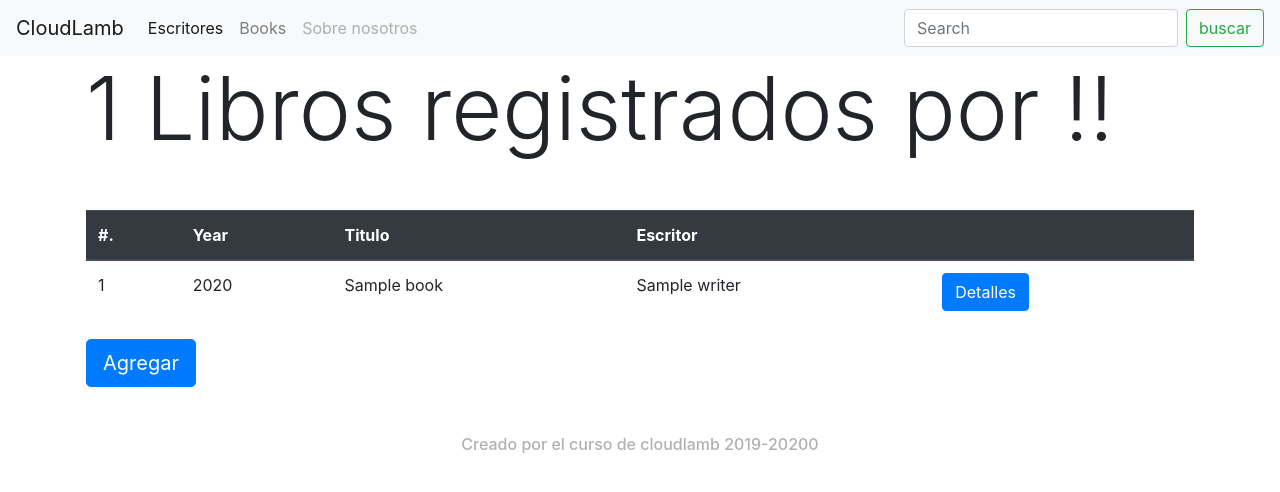
After one commit to jacsierj93/cloudlamb_project, a Django app: page /library/books in a window 1280 px wide. The commit adds this page. Shown: the top 492 px of the page. Run offline with Django 3.2, Linux system fonts and the light colour scheme; tables that the repository leaves empty hold one stand-in row (values such as "Sample post"); some libraries are stand-ins or nearby versions.

Commit message:
creacion formulario para Book

```diff
--- a/cloudlamb/settings.py
+++ b/cloudlamb/settings.py
@@ -23,7 +23,7 @@ BASE_DIR = os.path.dirname(os.path.dirname(os.path.abspath(__file__)))
 SECRET_KEY = '$d=_rnip8h6i3zkani4k_q-(@cx)s=m3@v=@gk^y=mx5_d98o0'
 
 # SECURITY WARNING: don't run with debug turned on in production!
-DEBUG = False
+DEBUG = True
 
 ALLOWED_HOSTS = ['localhost','127.0.0.1']
 
--- a/library/models.py
+++ b/library/models.py
@@ -10,9 +10,9 @@ class Writer(models.Model):
 		return self.name
 
 class Book(models.Model):
-	title = models.CharField(max_length = 200)
+	title = models.CharField(max_length = 20, unique=True)
 	resume = models.CharField(max_length = 500)
-	year = models.IntegerField(default = 2020)
+	year = models.IntegerField(default = 1999)
 	writer = models.ForeignKey(Writer, on_delete=models.CASCADE)
 
 	def __str__(self):
--- a/library/templates/base.html
+++ b/library/templates/base.html
@@ -21,7 +21,7 @@
                 <a class="nav-link" href="{%url 'ruta_escritores'%}">Escritores <span class="sr-only">(current)</span></a>
               </li>
               <li class="nav-item">
-                <a class="nav-link disabled" href="#">Books</a>
+                <a class="nav-link" href="{% url 'list_books' %}">Books</a>
               </li>
               <li class="nav-item">
                 <a class="nav-link disabled" href="#" tabindex="-1" aria-disabled="true">Sobre nosotros</a>
--- /dev/null
+++ b/library/templates/library/book_list.html
@@ -0,0 +1,34 @@
+{% extends '../base.html'%}
+
+{% block content %}
+
+<h2 class="display-2">{{book_list|length}} Libros registrados por !!</h2>
+
+<table class="table mt-5 table-hover">
+  <thead class="thead-dark">
+    <tr>
+      <th scope="col">#.</th>
+      <th scope="col">Year</th>
+      <th scope="col">Titulo</th>
+      <th scope="col">Escritor</th>
+      <th scope="col"></th>
+    </tr>
+  </thead>
+  <tbody>
+    {% for book in book_list %}
+      <tr>
+        <td scope="row">{{book.id}}</td>
+        <td>{{book.year}}</td>
+        <td>{{book.title}}</td>
+        <td>{{book.writer.name}}</td>
+        <td>
+          <a href="{%url 'detail_book' book.id%}" class="btn btn-outline-primary active" role="button" aria-pressed="true">Detalles</a>
+        </td>
+      </tr>
+    {% endfor %}
+  </tbody>
+</table>
+
+<a href="{% url 'book_form'%}" class="btn btn-outline-primary btn-lg active" role="button" aria-pressed="true">Agregar</a>
+
+{% endblock %}
--- a/library/templates/writers/editar.html
+++ b/library/templates/writers/editar.html
@@ -7,7 +7,7 @@
   <div class="form-row">
     <div class="form-group col-md-12">
       <label for="inputEmail4">Nombre</label>
-      <input name="nombre" type="text" class="form-control" id="inputEmail4" value="{{writer.name}}" required>
+      <input name="name" type="text" class="form-control" id="inputEmail4" value="{{writer.name}}" required>
     </div>
     <div class="form-group col-md-12">
       <label for="inputPassword4">Biografia</label>
--- a/library/urls.py
+++ b/library/urls.py
@@ -15,8 +15,13 @@ urlpatterns = [
     path('editar/<int:writer_id>',views.writerEdit,name="editar_escritor"),
 
     path('edit/<int:writer_id>',views.writerEdit,name="form_editar"),
-    path('save',views.writerEdit,name="guardar")
+    path('save',views.writerEdit,name="guardar"),
 
+    path('books',views.BookIndexView.as_view(),name='list_books'),
+    path('book/<pk>',views.BookDetailView.as_view(),name='detail_book'),
+
+    path('book_insert',views.manage_book,name="book_form"),
+    path('book_save',views.manage_book,name="book_save")
 
 
     # path('saludar/<str:name>',views.hola,name='hola'),
--- a/library/views.py
+++ b/library/views.py
@@ -4,8 +4,11 @@ from django.template import loader
 from django.shortcuts import render, get_object_or_404
 from django.urls import reverse
 from django.views import generic
+from django.forms import modelform_factory
 
-from .models import Writer
+from .forms import WriterForm
+
+from .models import Writer, Book
 # Create your views here.
 # EQUIVALE A
 
@@ -20,38 +23,41 @@ def index(request):
     return HttpResponse(loader.get_template('writers/index.html').render({},request))
 
 
-# def writers(request):
-#     writers = Writer.objects.all()
-#     x = {
-#         'writer_list': writers,
-#         'usuario':'JACSIEL'
-#     }
-#
-#     return render(request,'writers/writers.html',x)
-
-
-# def writer(request, writer_id):
-#     writ = get_object_or_404(Writer,pk=writer_id)
-#     return render(request,'writers/writer.html',{'writer':writ})
-
-
-
 def writerEdit(request,writer_id=False):
     if(request.method == 'GET'):
         if(not writer_id):
-            return render(request,'writers/form.html',{})
+            f = WriterForm()
+            return render(request,'writers/form.html',{'form':f})
         else:
             writer = get_object_or_404(Writer,pk=writer_id)
             return render(request,'writers/editar.html',{'writer':writer})
     else:
+        if(not writer_id):
+            form = WriterForm(request.POST)
+        else:
+            w = get_object_or_404(Writer,pk=writer_id)
+            form = WriterForm(request.POST,instance = w)
 
-        if(not writer_id):
-            writer = Writer()
+        writer = form.save()
+        return HttpResponseRedirect(reverse('detalle_escritor',args=(writer.id,)))
+
+
+class BookIndexView(generic.ListView):
+    model = Book
+
+class BookDetailView(generic.DetailView):
+    model = Book
+
+def manage_book(request):
+    BookFormSet = modelform_factory(Book, fields=['year','title','resume','writer'])
+
+    if request.method == 'GET':
+        return render(request,'library/book_form.html',{'form':BookFormSet})
+    else:
+        formset = BookFormSet(request.POST)
+        if(formset.is_valid()):
+            book = formset.save()
         else:
-            writer = get_object_or_404(Writer,pk=writer_id)
+            return HttpResponse('un elemento esta repetido')
 
-        lista = request.POST
-        writer.bio = lista.get('bio','biografia por defecto')
-        writer.name = lista.get('nombre','Anonimo')
-        writer.save() #insert UPDATE
-        return HttpResponseRedirect(reverse('detalle_escritor',args=(writer.id,)))
+        return HttpResponseRedirect(reverse('detail_book',args=(book.id,)))
```
Also changed, not shown: library/forms.py (added, +18 -0 lines), library/templates/library/book_detail.html (added, +11 -0 lines), library/templates/library/book_form.html (added, +15 -0 lines), library/templates/writers/form.html (+5 -3 lines).
